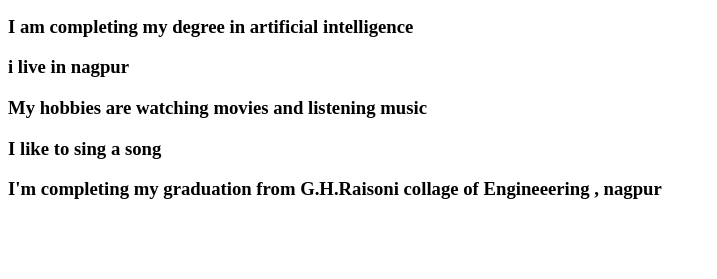
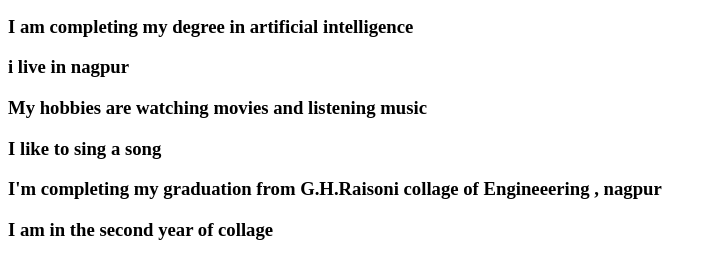
Before and after one commit to khushiy05/my-first-repo, a plain HTML site: page index.html in a window 1280 px wide. Shown: the part 105-384 px from the top of the page, without its empty margins (0-717 px from the left). Drawn offline with Linux system fonts and the light colour scheme.

Commit message:
year message added

```diff
--- a/index.html
+++ b/index.html
@@ -11,5 +11,6 @@
     <h3>My hobbies are watching movies and listening music</h3>
     <h3>I like to sing a song</h3>
     <h3>I'm completing my graduation from G.H.Raisoni collage of Engineeering , nagpur</h3>
+    <h3>I am in the second year of collage</h3>
 </body>
 </html>
```
